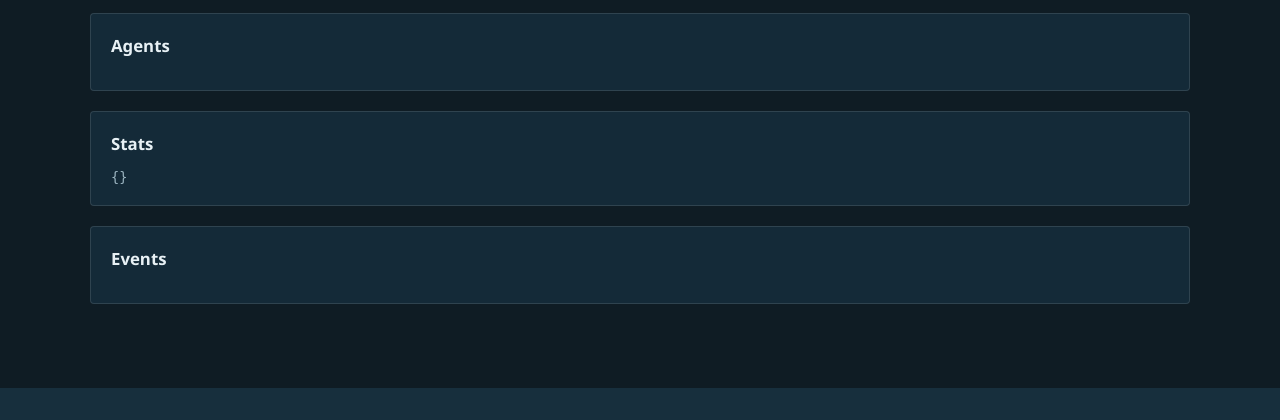
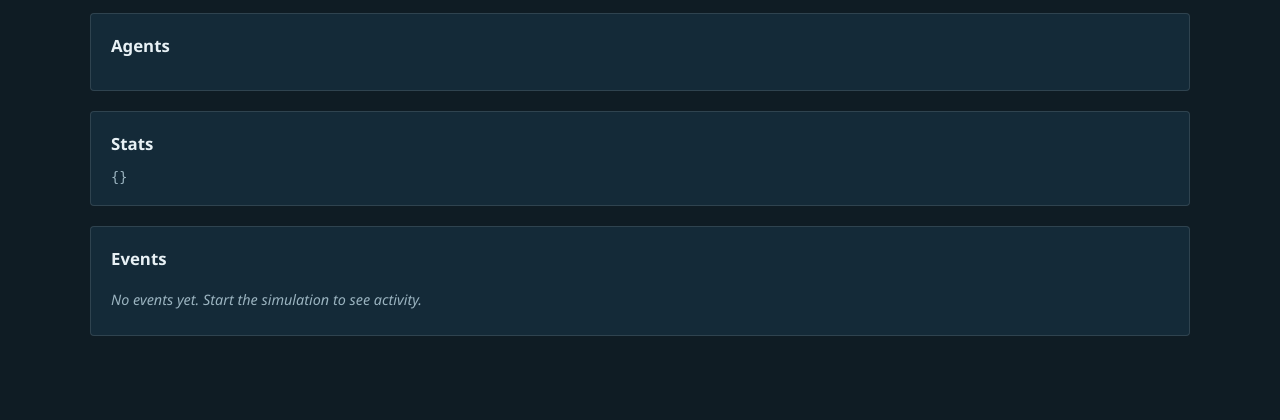
Before and after one commit to arminsalmasi/call_center_simulation, a FastAPI app: page / in a window 1280 px wide. Shown: the part 486-906 px from the top of the page. Before the commit the page ends 874 px from the top, so only its background shows below. Run offline with FastAPI, Linux system fonts and the light colour scheme.

Commit message:
🎨 Palette: Add helpful empty state to Event Log

```diff
--- a/web/static/style.css
+++ b/web/static/style.css
@@ -192,6 +192,15 @@ pre {
   overflow: auto;
 }
 
+#event-log:empty::after {
+  content: "No events yet. Start the simulation to see activity.";
+  display: block;
+  color: var(--muted);
+  font-style: italic;
+  font-size: 0.9rem;
+  padding: 0.4rem 0;
+}
+
 #event-log li {
   padding: 0.4rem 0;
   border-bottom: 1px solid var(--line);
```
